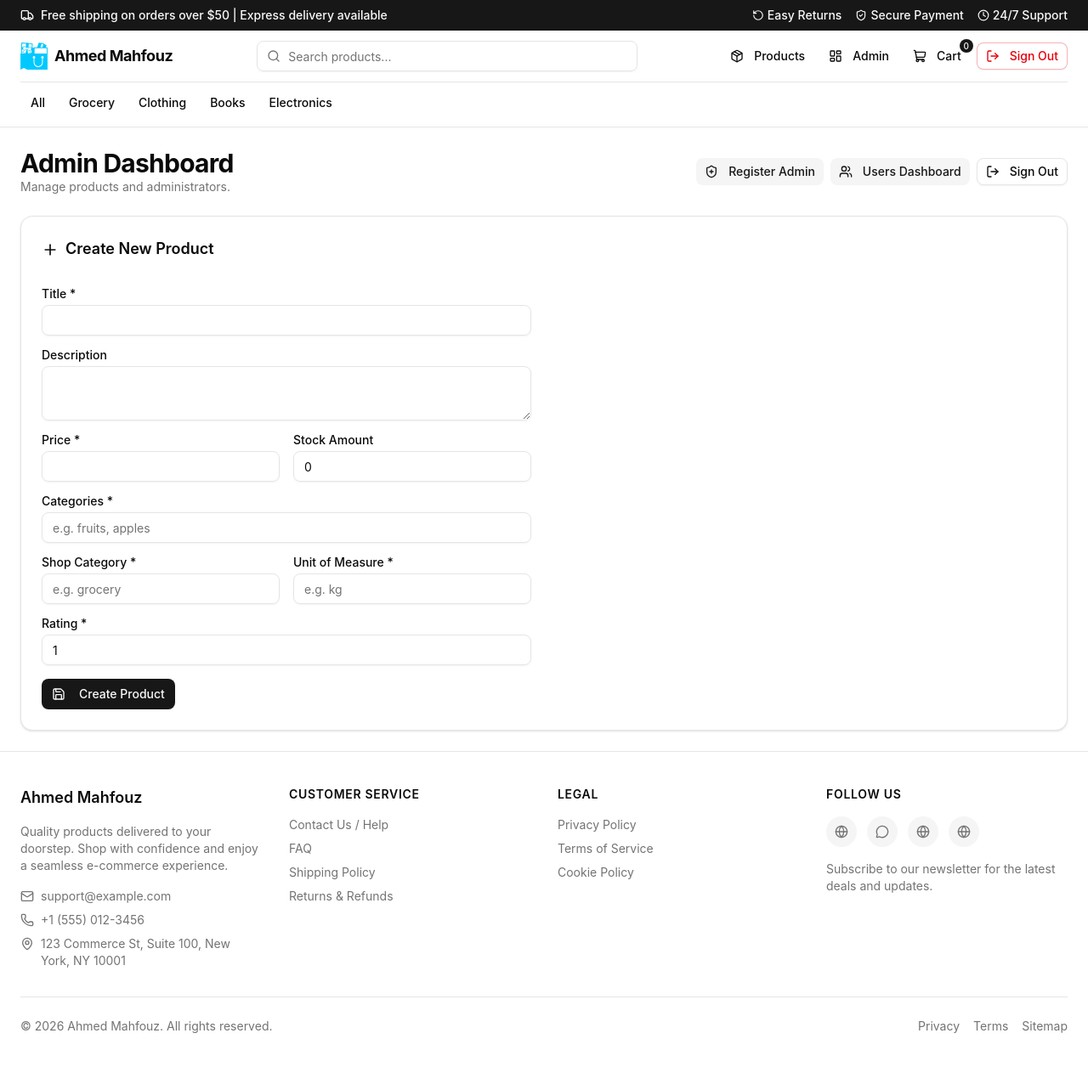
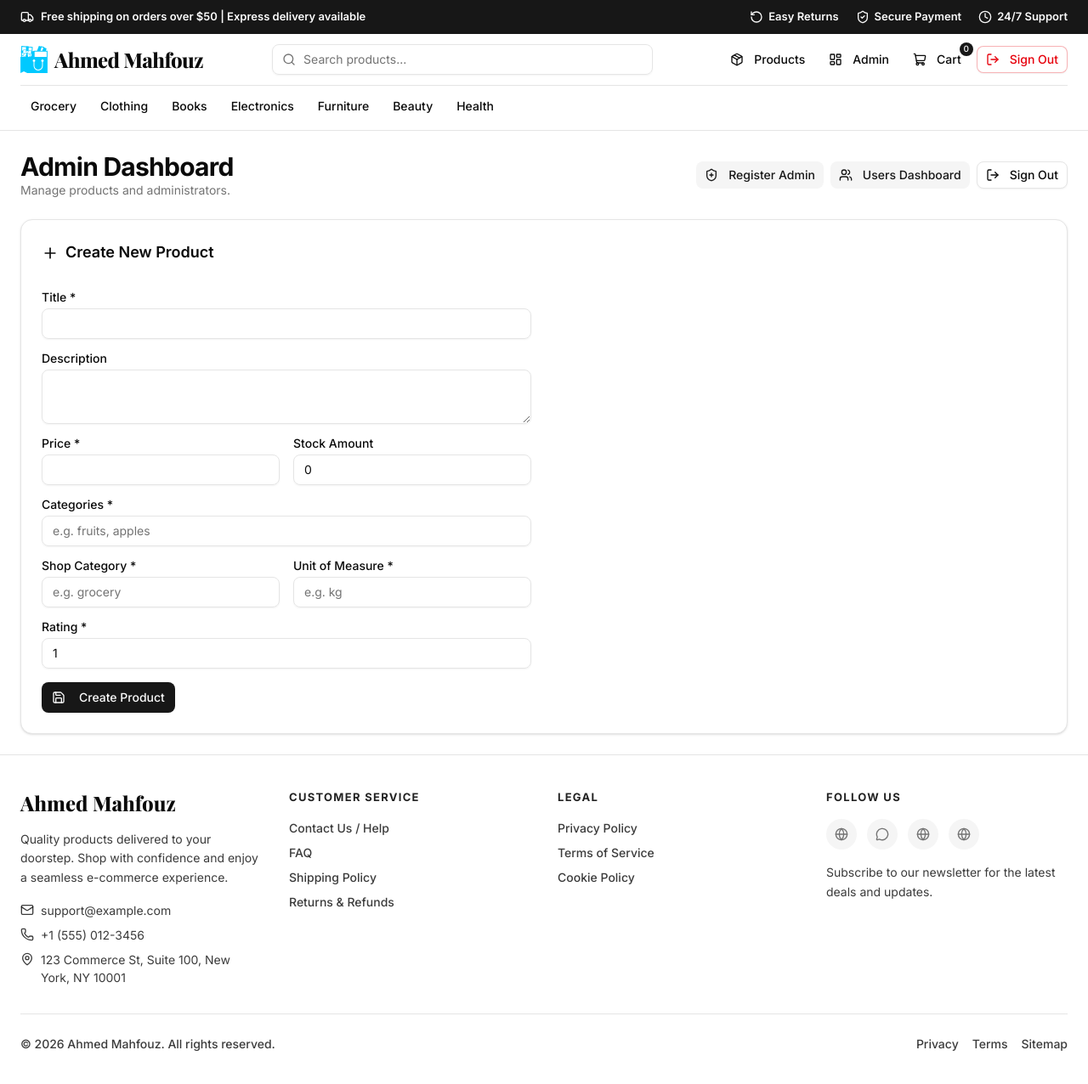
Before and after one commit to ahmedMahfouz5/ecommerce-platform, a React (Vite) app in the folder frontend/: page /admin in a window 1280 px wide. Shown: the top 1276 px of the page at 85% size. Built offline with nearby package versions, Linux system fonts and the light colour scheme; sample sign-in values are in the browser's storage.

Commit message:
feat: restructure frontend components and enhance styling; remove unused seed-products workflow

```diff
--- a/frontend/index.html
+++ b/frontend/index.html
@@ -3,7 +3,13 @@
   <head>
     <meta charset="UTF-8" />
     <meta name="viewport" content="width=device-width, initial-scale=1.0" />
-    <title>E-Commerce Platform</title>
+    <title>Ahmed Mahfouz — Online Store</title>
+    <link rel="preconnect" href="https://fonts.googleapis.com" />
+    <link rel="preconnect" href="https://fonts.gstatic.com" crossorigin />
+    <link
+      href="https://fonts.googleapis.com/css2?family=Inter:wght@400;500;600;700;800&family=Playfair+Display:wght@700;800&display=swap"
+      rel="stylesheet"
+    />
   </head>
   <body>
     <div id="root"></div>
--- a/frontend/src/components/AnnouncementBar.tsx
+++ b/frontend/src/components/AnnouncementBar.tsx
@@ -9,23 +9,23 @@ export function AnnouncementBar({
 }: AnnouncementBarProps) {
   return (
     <div className="bg-primary text-primary-foreground">
-      <div className="mx-auto flex max-w-7xl items-center justify-between px-4 py-2 text-xs font-medium sm:px-6 sm:text-sm">
+      <div className="mx-auto flex max-w-7xl items-center justify-between px-4 py-2.5 text-[13px] font-semibold sm:px-6">
         <div className="flex items-center gap-2">
           <Truck className="h-4 w-4" />
           <span className="hidden sm:inline">{message}</span>
           <span className="sm:hidden">Free shipping over $50</span>
         </div>
-        <div className="hidden items-center gap-4 sm:flex">
-          <div className="flex items-center gap-1">
-            <RotateCcw className="h-3.5 w-3.5" />
+        <div className="hidden items-center gap-5 sm:flex">
+          <div className="flex items-center gap-1.5">
+            <RotateCcw className="h-4 w-4" />
             <span>Easy Returns</span>
           </div>
-          <div className="flex items-center gap-1">
-            <ShieldCheck className="h-3.5 w-3.5" />
+          <div className="flex items-center gap-1.5">
+            <ShieldCheck className="h-4 w-4" />
             <span>Secure Payment</span>
           </div>
-          <div className="flex items-center gap-1">
-            <Clock className="h-3.5 w-3.5" />
+          <div className="flex items-center gap-1.5">
+            <Clock className="h-4 w-4" />
             <span>24/7 Support</span>
           </div>
         </div>
--- a/frontend/src/components/Footer.tsx
+++ b/frontend/src/components/Footer.tsx
@@ -16,12 +16,12 @@ export function Footer() {
         <div className="grid grid-cols-1 gap-8 sm:grid-cols-2 lg:grid-cols-4">
           {/* Brand & Contact */}
           <div className="space-y-4">
-            <h3 className="text-lg font-semibold">Ahmed Mahfouz</h3>
-            <p className="text-sm text-muted-foreground">
+            <h3 className="font-brand text-2xl font-extrabold">Ahmed Mahfouz</h3>
+            <p className="text-[14px] leading-relaxed text-foreground/80">
               Quality products delivered to your doorstep. Shop with confidence
               and enjoy a seamless e-commerce experience.
             </p>
-            <ul className="space-y-2 text-sm text-muted-foreground">
+            <ul className="space-y-2 text-[14px] text-foreground/80">
               <li className="flex items-center gap-2">
                 <Mail className="h-4 w-4 shrink-0" />
                 <a
@@ -49,10 +49,10 @@ export function Footer() {
 
           {/* Customer Service */}
           <div>
-            <h4 className="mb-4 text-sm font-semibold uppercase tracking-wider">
+            <h4 className="mb-4 text-[13px] font-bold uppercase tracking-widest text-foreground/90">
               Customer Service
             </h4>
-            <ul className="space-y-2 text-sm text-muted-foreground">
+            <ul className="space-y-2 text-[14px] font-medium text-foreground/80">
               <li>
                 <Link
                   to="/contact"
@@ -90,10 +90,10 @@ export function Footer() {
 
           {/* Legal */}
           <div>
-            <h4 className="mb-4 text-sm font-semibold uppercase tracking-wider">
+            <h4 className="mb-4 text-[13px] font-bold uppercase tracking-widest text-foreground/90">
               Legal
             </h4>
-            <ul className="space-y-2 text-sm text-muted-foreground">
+            <ul className="space-y-2 text-[14px] font-medium text-foreground/80">
               <li>
                 <Link
                   to="/privacy"
@@ -123,7 +123,7 @@ export function Footer() {
 
           {/* Social */}
           <div>
-            <h4 className="mb-4 text-sm font-semibold uppercase tracking-wider">
+            <h4 className="mb-4 text-[13px] font-bold uppercase tracking-widest text-foreground/90">
               Follow Us
             </h4>
             <div className="flex gap-3">
@@ -164,14 +164,14 @@ export function Footer() {
                 <Globe className="h-4 w-4" />
               </a>
             </div>
-            <p className="mt-4 text-sm text-muted-foreground">
+            <p className="mt-4 text-[14px] leading-relaxed text-foreground/80">
               Subscribe to our newsletter for the latest deals and updates.
             </p>
           </div>
         </div>
 
         {/* Bottom bar */}
-        <div className="mt-8 flex flex-col items-center justify-between gap-4 border-t border-border pt-6 text-sm text-muted-foreground sm:flex-row">
+        <div className="mt-8 flex flex-col items-center justify-between gap-4 border-t border-border pt-6 text-[14px] font-medium text-foreground/80 sm:flex-row">
           <p>&copy; {currentYear} Ahmed Mahfouz. All rights reserved.</p>
           <div className="flex gap-4">
             <Link to="/privacy" className="hover:text-foreground hover:underline">
--- a/frontend/src/components/Header.tsx
+++ b/frontend/src/components/Header.tsx
@@ -14,8 +14,7 @@ import { useAuth } from "../auth/AuthContext";
 import { LoginLogoutButton } from "./LoginLogoutButton";
 import { Button } from "./ui/button";
 import { Input } from "./ui/input";
-
-const CATEGORIES = ["All", "Grocery", "Clothing", "Books", "Electronics"];
+import { CATEGORIES, type Category } from "../data/categories";
 
 export function Header() {
   const { isLoggedIn, isAdmin } = useAuth();
@@ -27,19 +26,15 @@ export function Header() {
     e.preventDefault();
     const query = searchQuery.trim();
     if (query) {
-      navigate(`/?q=${encodeURIComponent(query)}`);
+      navigate(`/products?q=${encodeURIComponent(query)}`);
     } else {
-      navigate("/");
+      navigate("/products");
     }
   };
 
-  const handleCategoryClick = (category: string) => {
+  const handleCategoryClick = (category: Category) => {
     setMobileMenuOpen(false);
-    if (category === "All") {
-      navigate("/");
-    } else {
-      navigate(`/?category=${encodeURIComponent(category.toLowerCase())}`);
-    }
+    navigate(`/products?category=${encodeURIComponent(category.slug)}`);
   };
 
   return (
@@ -50,10 +45,10 @@ export function Header() {
           {/* Logo */}
           <Link
             to="/"
-            className="flex shrink-0 items-center gap-2 text-lg font-bold tracking-tight text-foreground no-underline transition-opacity hover:opacity-85"
+            className="flex shrink-0 items-center gap-2 text-2xl font-extrabold tracking-tight text-foreground no-underline transition-opacity hover:opacity-85"
           >
-            <img src="/logo.svg" alt="Ahmed Mahfouz" className="h-8 w-8" />
-            <span className="hidden sm:inline">Ahmed Mahfouz</span>
+            <img src="/logo.svg" alt="" className="h-8 w-8" />
+            <span className="font-brand hidden sm:inline">Ahmed Mahfouz</span>
           </Link>
 
           {/* Search bar - desktop */}
@@ -131,12 +126,12 @@ export function Header() {
         <div className="mt-3 hidden items-center gap-1 border-t border-border pt-2 sm:flex">
           {CATEGORIES.map((category) => (
             <Button
-              key={category}
+              key={category.slug}
               variant="ghost"
               size="sm"
               onClick={() => handleCategoryClick(category)}
             >
-              {category}
+              {category.name}
             </Button>
           ))}
         </div>
@@ -159,12 +154,12 @@ export function Header() {
             <div className="flex flex-wrap gap-1">
               {CATEGORIES.map((category) => (
                 <Button
-                  key={category}
+                  key={category.slug}
                   variant="outline"
                   size="sm"
                   onClick={() => handleCategoryClick(category)}
                 >
-                  {category}
+                  {category.name}
                 </Button>
               ))}
             </div>
--- /dev/null
+++ b/frontend/src/data/categories.ts
@@ -0,0 +1,17 @@
+export interface Category {
+  name: string;
+  slug: string;
+  image: string;
+}
+
+export const CATEGORIES: Category[] = [
+  { name: "Grocery", slug: "grocery", image: "/shopCategories/fruites&vagetables.png" },
+  { name: "Clothing", slug: "clothing", image: "/shopCategories/hoodies.jpg" },
+  { name: "Books", slug: "books", image: "/icons/books.png" },
+  { name: "Electronics", slug: "electronics", image: "/icons/laptop.png" },
+  { name: "Furniture", slug: "furniture", image: "/shopCategories/furnitures.png" },
+  { name: "Beauty", slug: "beauty", image: "/shopCategories/lipsticks.jpg" },
+  { name: "Health", slug: "health", image: "/shopCategories/health.jpg" },
+];
+
+export const CATEGORY_NAMES = CATEGORIES.map((c) => c.name);
--- a/frontend/src/index.css
+++ b/frontend/src/index.css
@@ -77,7 +77,23 @@
   * {
     @apply border-border;
   }
+  html {
+    font-family: "Inter", ui-sans-serif, system-ui, -apple-system, BlinkMacSystemFont, "Segoe UI", sans-serif;
+  }
   body {
-    @apply bg-background text-foreground;
+    @apply bg-background text-foreground antialiased;
+    font-feature-settings: "cv02", "cv03", "cv04", "cv11";
   }
 }
+
+@layer utilities {
+  .font-brand {
+    font-family: "Playfair Display", Georgia, serif;
+  }
+  .text-label {
+    @apply text-[13px] font-semibold uppercase tracking-wider text-muted-foreground;
+  }
+  .text-stock {
+    @apply text-[13px] font-medium text-foreground/80;
+  }
+}
--- a/frontend/src/pages/HomePage.tsx
+++ b/frontend/src/pages/HomePage.tsx
@@ -1,54 +1,47 @@
 import { useEffect, useState, useRef, useCallback } from "react";
 import { useNavigate } from "react-router-dom";
-import { ChevronLeft, ChevronRight, Flame, Sparkles, Timer, TrendingUp } from "lucide-react";
+import {
+  ChevronLeft,
+  ChevronRight,
+  Flame,
+  Sparkles,
+  Timer,
+  TrendingUp,
+} from "lucide-react";
 import { fetchProducts } from "../api/products";
 import type { Product } from "../types/product";
 import ProductCard from "../components/ProductCard";
 import { Button } from "../components/ui/button";
 import { cn } from "../lib/utils";
-
-interface FeaturedCategory {
-  name: string;
-  slug: string;
-  image: string;
-}
-
-const FEATURED_CATEGORIES: FeaturedCategory[] = [
-  { name: "Grocery", slug: "grocery", image: "/shopCategories/fruites&vagetables.png" },
-  { name: "Furniture", slug: "furniture", image: "/shopCategories/furnitures.png" },
-  { name: "Electronics", slug: "electronics", image: "/icons/laptop.png" },
-  { name: "Clothing", slug: "clothing", image: "/shopCategories/hoodies.jpg" },
-  { name: "Beauty", slug: "beauty", image: "/shopCategories/lipsticks.jpg" },
-  { name: "Health", slug: "health", image: "/shopCategories/health.jpg" },
-];
+import { CATEGORIES } from "../data/categories";
 
 const HERO_SLIDES = [
   {
     id: 1,
-    title: "Summer Fresh Deals",
-    subtitle: "Up to 40% off on grocery essentials & fresh produce",
+    title: "Everything You Need, Delivered",
+    subtitle:
+      "Fresh groceries, stylish clothing, the latest tech, and more — all in one place.",
     image: "/offersImages/offer1.png",
-    cta: "Shop Groceries",
-    category: "grocery",
+    cta: "Start Shopping",
+    link: "/products",
   },
   {
     id: 2,
     title: "Upgrade Your Tech",
-    subtitle: "Latest laptops, smartphones, and gadgets at unbeatable prices",
+    subtitle: "Laptops, smartphones, and gadgets at unbeatable prices.",
     image: "/offersImages/offer2.png",
     cta: "Shop Electronics",
-    category: "electronics",
+    link: "/products?category=electronics",
   },
   {
     id: 3,
     title: "Comfort Meets Style",
-    subtitle: "New furniture & clothing arrivals for every season",
+    subtitle: "New furniture and clothing arrivals for every season.",
     image: "/offersImages/offer3.png",
     cta: "Shop Now",
-    category: "furniture",
+    link: "/products?category=furniture",
   },
 ];
-
 
 function SectionHeader({
   title,
@@ -63,8 +56,8 @@ function SectionHeader({
 }) {
   return (
     <div className="mb-4 flex items-center justify-between sm:mb-6">
-      <h2 className="flex items-center gap-2 text-xl font-bold tracking-tight text-foreground sm:text-2xl">
-        {Icon && <Icon className="h-5 w-5 text-primary" />}
+      <h2 className="flex items-center gap-2 text-[26px] font-semibold tracking-tight text-foreground sm:text-[30px]">
+        {Icon && <Icon className="h-6 w-6 text-primary" />}
         {title}
       </h2>
       {actionLabel && (
@@ -76,11 +69,7 @@ function SectionHeader({
   );
 }
 
-function CountdownTimer({
-  targetHours = 6,
-}: {
-  targetHours?: number;
-}) {
+function CountdownTimer({ targetHours = 6 }: { targetHours?: number }) {
   const [timeLeft, setTimeLeft] = useState(targetHours * 3600);
 
   useEffect(() => {
@@ -123,14 +112,17 @@ function HeroSlider() {
 
   return (
     <section className="relative overflow-hidden rounded-2xl bg-gradient-to-br from-primary/10 to-primary/5">
-      <div className="absolute inset-0 flex transition-transform duration-700 ease-in-out" style={{ transform: `translateX(-${current * 100}%)` }}>
+      <div
+        className="absolute inset-0 flex transition-transform duration-700 ease-in-out"
+        style={{ transform: `translateX(-${current * 100}%)` }}
+      >
         {HERO_SLIDES.map((slide) => (
           <div
             key={slide.id}
             className="flex w-full flex-shrink-0 flex-col items-center gap-6 px-6 py-10 sm:flex-row sm:px-12 sm:py-16 lg:px-16"
           >
             <div className="flex-1 space-y-4 text-center sm:text-left">
-              <span className="inline-block rounded-full bg-primary/10 px-3 py-1 text-xs font-semibold uppercase tracking-wider text-primary">
+              <span className="inline-block rounded-full bg-primary/10 px-3 py-1 text-[13px] font-semibold uppercase tracking-widest text-primary">
                 Limited Offer
               </span>
               <h1 className="text-3xl font-extrabold leading-tight text-foreground sm:text-4xl lg:text-5xl">
@@ -139,12 +131,7 @@ function HeroSlider() {
               <p className="text-base text-muted-foreground sm:text-lg">
                 {slide.subtitle}
               </p>
-              <Button
-                size="lg"
-                onClick={() =>
-                  navigate(`/?category=${encodeURIComponent(slide.category)}`)
-                }
-              >
+              <Button size="lg" onClick={() => navigate(slide.link)}>
                 {slide.cta}
               </Button>
             </div>
@@ -159,7 +146,6 @@ function HeroSlider() {
         ))}
       </div>
 
-      {/* Controls */}
       <button
         onClick={prev}
         className="absolute left-2 top-1/2 flex h-8 w-8 -translate-y-1/2 items-center justify-center rounded-full bg-background/80 text-foreground shadow-sm backdrop-blur transition hover:bg-background sm:left-4 sm:h-10 sm:w-10"
@@ -175,7 +161,6 @@ function HeroSlider() {
         <ChevronRight className="h-5 w-5" />
       </button>
 
-      {/* Dots */}
       <div className="absolute bottom-3 left-1/2 flex -translate-x-1/2 gap-2">
         {HERO_SLIDES.map((_, idx) => (
           <button
@@ -198,9 +183,14 @@ function HeroSlider() {
 function FeaturedCategories({ onSelect }: { onSelect: (slug: string) => void }) {
   return (
     <section className="py-8">
-      <SectionHeader title="Featured Categories" icon={Sparkles} actionLabel="View all" onAction={() => onSelect("")} />
-      <div className="grid grid-cols-2 gap-3 sm:grid-cols-3 lg:grid-cols-6">
-        {FEATURED_CATEGORIES.map((cat) => (
+      <SectionHeader
+        title="Featured Categories"
+        icon={Sparkles}
+        actionLabel="View all"
+        onAction={() => onSelect("")}
+      />
+      <div className="grid grid-cols-2 gap-3 sm:grid-cols-3 lg:grid-cols-7">
+        {CATEGORIES.map((cat) => (
           <button
             key={cat.slug}
             onClick={() => onSelect(cat.slug)}
@@ -228,13 +218,11 @@ function ProductSection({
   icon: Icon,
   products,
   onSelect,
-  emptyMessage,
 }: {
   title: string;
   icon?: React.ElementType;
   products: Product[];
   onSelect: (id: string) => void;
-  emptyMessage: string;
 }) {
   if (products.length === 0) return null;
 
@@ -246,9 +234,6 @@ function ProductSection({
           <ProductCard key={product.id} product={product} onSelect={onSelect} />
         ))}
       </div>
-      {products.length === 0 && (
-        <p className="text-sm text-muted-foreground">{emptyMessage}</p>
-      )}
     </section>
   );
 }
@@ -274,7 +259,11 @@ function DealsSection({
         </div>
         <div className="grid grid-cols-1 gap-4 sm:grid-cols-2 lg:grid-cols-4">
           {products.map((product) => (
-            <ProductCard key={product.id} product={product} onSelect={onSelect} />
+            <ProductCard
+              key={product.id}
+              product={product}
+              onSelect={onSelect}
+            />
           ))}
         </div>
       </div>
@@ -282,8 +271,7 @@ function DealsSection({
   );
 }
 
-export function HomePage() {
-  const navigate = useNavigate();
+function useHomeData() {
   const [loading, setLoading] = useState(true);
   const [bestSellers, setBestSellers] = useState<Product[]>([]);
   const [newArrivals, setNewArrivals] = useState<Product[]>([]);
@@ -297,21 +285,44 @@ export function HomePage() {
 
     setLoading(true);
     try {
-      const [allResponse, saleResponse] = await Promise.all([
-        fetchProducts(1, 12, undefined, undefined, controller.signal),
-        fetchProducts(1, 4, undefined, undefined, controller.signal),
-      ]);
+      const response = await fetchProducts(
+        1,
+        50,
+        undefined,
+        undefined,
+        controller.signal
+      );
+      const all = response.items;
 
-      const all = allResponse.items;
-      const sortedByRating = [...all].sort((a, b) => b.rating - a.rating);
-      const sortedByNewest = [...all].sort(
-        (a, b) => new Date(b.created_at).getTime() - new Date(a.created_at).getTime()
-      );
-      const saleItems = all.filter((p) => p.on_sale).slice(0, 4);
+      // On-sale items first, sorted by biggest discount
+      const saleItems = all
+        .filter((p) => p.on_sale && p.oldPrice != null && p.oldPrice > p.price)
+        .sort((a, b) => {
+          const aDiscount = (a.oldPrice! - a.price) / a.oldPrice!;
+          const bDiscount = (b.oldPrice! - b.price) / b.oldPrice!;
+          return bDiscount - aDiscount;
+        });
 
-      setBestSellers(sortedByRating.slice(0, 4));
-      setNewArrivals(sortedByNewest.slice(0, 4));
-      setDeals(saleItems.length > 0 ? saleItems : saleResponse.items.slice(0, 4));
+      // Best sellers = highest rated, excluding items already in deals
+      const dealIds = new Set(saleItems.map((p) => p.id));
+      const bestSellersList = all
+        .filter((p) => !dealIds.has(p.id))
+        .sort((a, b) => b.rating - a.rating)
+        .slice(0, 4);
+
+      // New arrivals = most recently created, excluding items in deals or best sellers
+      const usedIds = new Set([...dealIds, ...bestSellersList.map((p) => p.id)]);
+      const newArrivalsList = all
+        .filter((p) => !usedIds.has(p.id))
+        .sort(
+          (a, b) =>
+            new Date(b.created_at).getTime() - new Date(a.created_at).getTime()
+        )
+        .slice(0, 4);
+
+      setDeals(saleItems.slice(0, 4));
+      setBestSellers(bestSellersList);
+      setNewArrivals(newArrivalsList);
     } catch {
       // ignore - sections will just be hidden if data fails
     } finally {
@@ -324,10 +335,17 @@ export function HomePage() {
     return () => abortRef.current?.abort();
   }, [loadHomeData]);
 
+  return { loading, bestSellers, newArrivals, deals };
+}
+
+export function HomePage() {
+  const navigate = useNavigate();
+  const { loading, bestSellers, newArrivals, deals } = useHomeData();
+
   const handleSelectProduct = (id: string) => navigate(`/products/${id}`);
   const handleCategorySelect = (slug: string) => {
     if (slug) {
-      navigate(`/?category=${encodeURIComponent(slug)}`);
+      navigate(`/products?category=${encodeURIComponent(slug)}`);
     } else {
       navigate("/products");
     }
@@ -352,7 +370,6 @@ export function HomePage() {
             icon={TrendingUp}
             products={bestSellers}
             onSelect={handleSelectProduct}
-            emptyMessage="No best sellers yet."
           />
 
           <ProductSection
@@ -360,7 +377,6 @@ export function HomePage() {
             icon={Sparkles}
             products={newArrivals}
             onSelect={handleSelectProduct}
-            emptyMessage="No new arrivals yet."
           />
 
           <section className="flex flex-col items-center justify-between gap-4 rounded-2xl bg-muted/50 px-6 py-8 sm:flex-row sm:px-12">
```
Also changed, not shown: frontend/src/components/ProductCard.tsx (+38 -16 lines), 2 other files (tests, documents, lock files or other folders).
